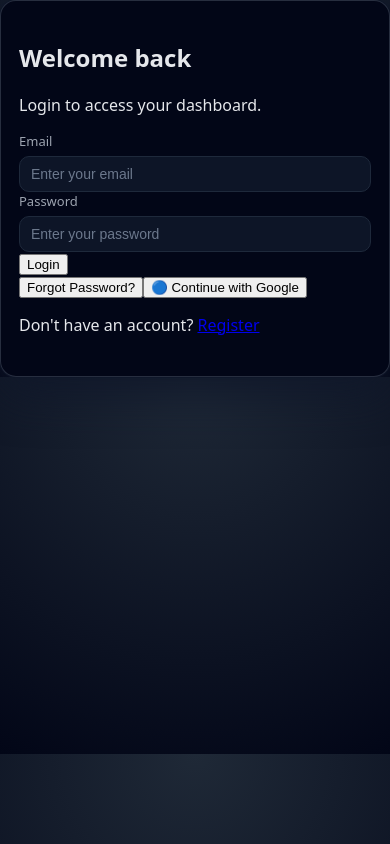
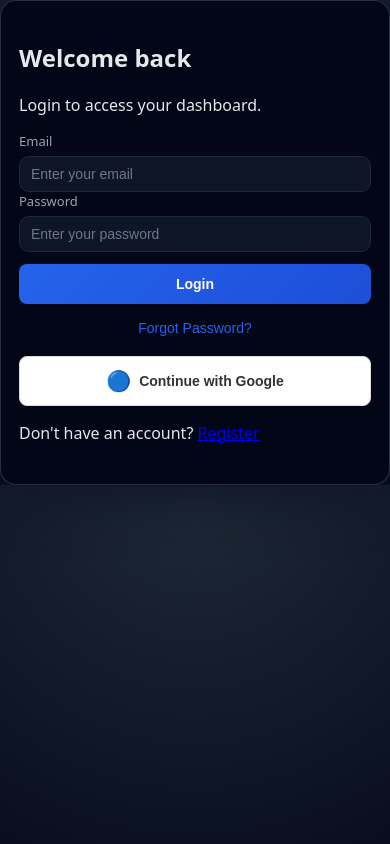
Before and after one commit to KEERTHAN-PILLI/smart-health-project, a React (Vite) app in the folder frontend/: page /login in a window 390 px wide. Built offline with nearby package versions, Linux system fonts and the light colour scheme.

Commit message:
Add styles for forgot password modal and buttons

```diff
--- a/frontend/src/styles/auth.css
+++ b/frontend/src/styles/auth.css
@@ -166,4 +166,212 @@ body {
     padding: 20px 18px 24px;
     border-radius: 16px;
   }
+
+
+/* ==================== FORGOT PASSWORD MODAL ==================== */
+
+.modal-overlay {
+  position: fixed;
+  inset: 0;
+  background: rgba(0, 0, 0, 0.5);
+  display: flex;
+  align-items: center;
+  justify-content: center;
+  z-index: 1000;
+  animation: fadeIn 0.3s ease-in;
 }
+
+@keyframes fadeIn {
+  from {
+    opacity: 0;
+  }
+  to {
+    opacity: 1;
+  }
+}
+
+.modal-card {
+  background: white;
+  border-radius: 12px;
+  padding: 32px;
+  width: 90%;
+  max-width: 450px;
+  box-shadow: 0 20px 60px rgba(0, 0, 0, 0.3);
+  position: relative;
+  animation: slideUp 0.3s ease-out;
+}
+
+@keyframes slideUp {
+  from {
+    transform: translateY(20px);
+    opacity: 0;
+  }
+  to {
+    transform: translateY(0);
+    opacity: 1;
+  }
+}
+
+.modal-close {
+  position: absolute;
+  top: 16px;
+  right: 16px;
+  background: none;
+  border: none;
+  font-size: 24px;
+  cursor: pointer;
+  color: #666;
+  transition: color 0.2s;
+}
+
+.modal-close:hover {
+  color: #333;
+}
+
+.modal-card h3 {
+  margin: 0 0 24px 0;
+  color: #1a1a1a;
+  font-size: 24px;
+  font-weight: 600;
+}
+
+.modal-card .form-group {
+  margin-bottom: 16px;
+}
+
+.modal-card label {
+  display: block;
+  margin-bottom: 8px;
+  color: #333;
+  font-weight: 500;
+  font-size: 14px;
+}
+
+.modal-card input {
+  width: 100%;
+  padding: 12px;
+  border: 1px solid #ddd;
+  border-radius: 8px;
+  font-size: 14px;
+  transition: border-color 0.3s, box-shadow 0.3s;
+}
+
+.modal-card input:focus {
+  outline: none;
+  border-color: #2563eb;
+  box-shadow: 0 0 0 3px rgba(37, 99, 235, 0.1);
+}
+
+/* ==================== BUTTON STYLES ==================== */
+
+.btn-primary {
+  width: 100%;
+  padding: 12px;
+  background: linear-gradient(135deg, #2563eb 0%, #1d4ed8 100%);
+  color: white;
+  border: none;
+  border-radius: 8px;
+  font-size: 16px;
+  font-weight: 600;
+  cursor: pointer;
+  transition: transform 0.2s, box-shadow 0.2s;
+  margin-top: 12px;
+}
+
+.btn-primary:hover:not(:disabled) {
+  transform: translateY(-2px);
+  box-shadow: 0 8px 20px rgba(37, 99, 235, 0.4);
+}
+
+.btn-primary:disabled {
+  opacity: 0.6;
+  cursor: not-allowed;
+}
+
+.btn-link {
+  background: none;
+  border: none;
+  color: #2563eb;
+  cursor: pointer;
+  font-size: 14px;
+  text-decoration: none;
+  padding: 8px 0;
+  margin-top: 8px;
+  transition: color 0.2s;
+  display: block;
+  width: 100%;
+  text-align: center;
+}
+
+.btn-link:hover {
+  color: #1d4ed8;
+  text-decoration: underline;
+}
+
+.btn-google {
+  width: 100%;
+  padding: 12px;
+  background: white;
+  color: #333;
+  border: 1px solid #ddd;
+  border-radius: 8px;
+  font-size: 16px;
+  font-weight: 600;
+  cursor: pointer;
+  display: flex;
+  align-items: center;
+  justify-content: center;
+  gap: 8px;
+  transition: background 0.2s, border-color 0.2s;
+  margin-top: 12px;
+}
+
+.btn-google:hover {
+  background: #f8f8f8;
+  border-color: #999;
+}
+
+.btn-google span {
+  font-size: 20px;
+}
+
+/* ==================== MESSAGE STYLES ==================== */
+
+.error-message {
+  padding: 12px;
+  background: #fee2e2;
+  color: #991b1b;
+  border-radius: 8px;
+  font-size: 14px;
+  margin-bottom: 12px;
+  border-left: 4px solid #991b1b;
+}
+
+.success-message {
+  padding: 12px;
+  background: #dcfce7;
+  color: #166534;
+  border-radius: 8px;
+  font-size: 14px;
+  margin-bottom: 12px;
+  border-left: 4px solid #166534;
+}
+
+/* ==================== RESPONSIVE ==================== */
+
+@media (max-width: 600px) {
+  .modal-card {
+    padding: 24px;
+    margin: 20px;
+  }
+
+  .modal-card h3 {
+    font-size: 20px;
+  }
+
+  .btn-primary,
+  .btn-google {
+    font-size: 14px;
+  }
+}
+}
```
